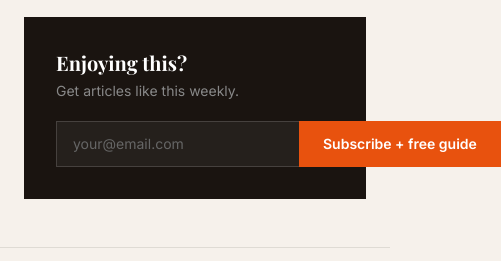
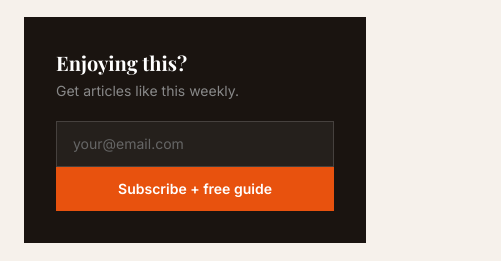
Before and after one commit to CeramicsIQ/ceramicsiq-site, a Next.js app: page /journal/market-report-q1-2026 in a window 390 px wide. Shown: the part 1100-1361 px from the top of the page, 501 px wide, since content can reach past the window. Built offline with nearby package versions, Linux system fonts and the light colour scheme; no server answers.

Commit message:
Update EmailCapture.tsx: stack email form vertically on small screens

```diff
--- a/src/components/EmailCapture.tsx
+++ b/src/components/EmailCapture.tsx
@@ -51,7 +51,7 @@ export function EmailCapture({ variant = "light" }: { variant?: "light" | "dark"
 
   return (
     <form onSubmit={handleSubmit} className="flex flex-col gap-2 max-w-[420px] w-full">
-      <div className="flex">
+      <div className="flex flex-col sm:flex-row">
         <input
           type="email"
           value={email}
@@ -59,7 +59,7 @@ export function EmailCapture({ variant = "light" }: { variant?: "light" | "dark"
           placeholder="your@email.com"
           required
           disabled={state === "loading"}
-          className={`flex-1 px-4 py-3 text-sm border border-r-0 outline-none focus:ring-2 focus:ring-ember disabled:opacity-60 ${
+          className={`flex-1 px-4 py-3 text-sm border sm:border-r-0 outline-none focus:ring-2 focus:ring-ember disabled:opacity-60 ${
             dark
               ? "bg-white/5 border-white/15 text-[#ddd] placeholder:text-[#666]"
               : "bg-white border-line text-ash placeholder:text-smoke"
@@ -68,7 +68,7 @@ export function EmailCapture({ variant = "light" }: { variant?: "light" | "dark"
         <button
           type="submit"
           disabled={state === "loading"}
-          className="px-6 py-3 text-sm font-semibold bg-ember text-white border-none cursor-pointer whitespace-nowrap hover:opacity-90 transition-opacity disabled:opacity-60"
+          className="w-full sm:w-auto px-6 py-3 text-sm font-semibold bg-ember text-white border-none cursor-pointer whitespace-nowrap hover:opacity-90 transition-opacity disabled:opacity-60"
         >
           {state === "loading" ? "..." : "Subscribe + free guide"}
         </button>
```
